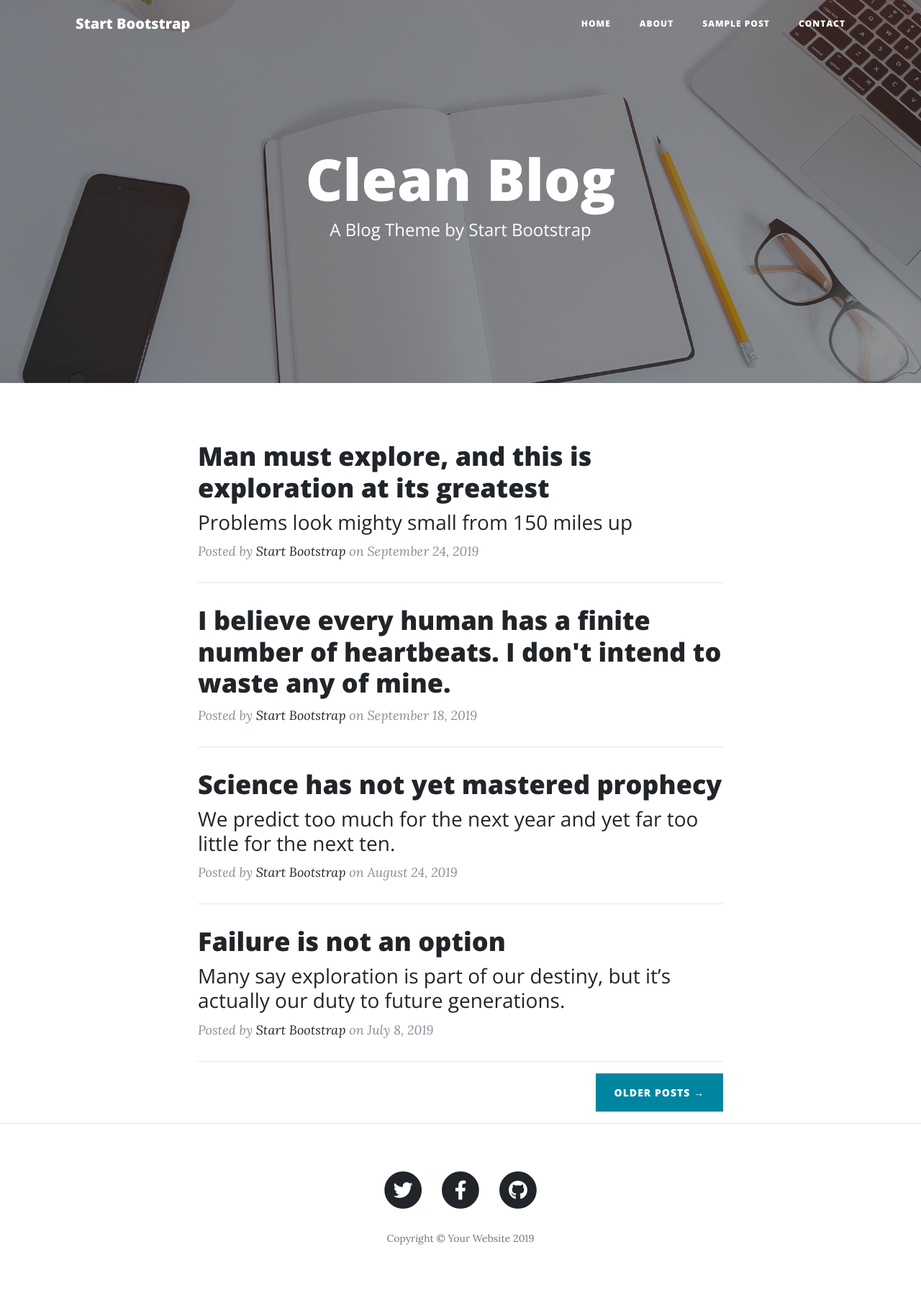
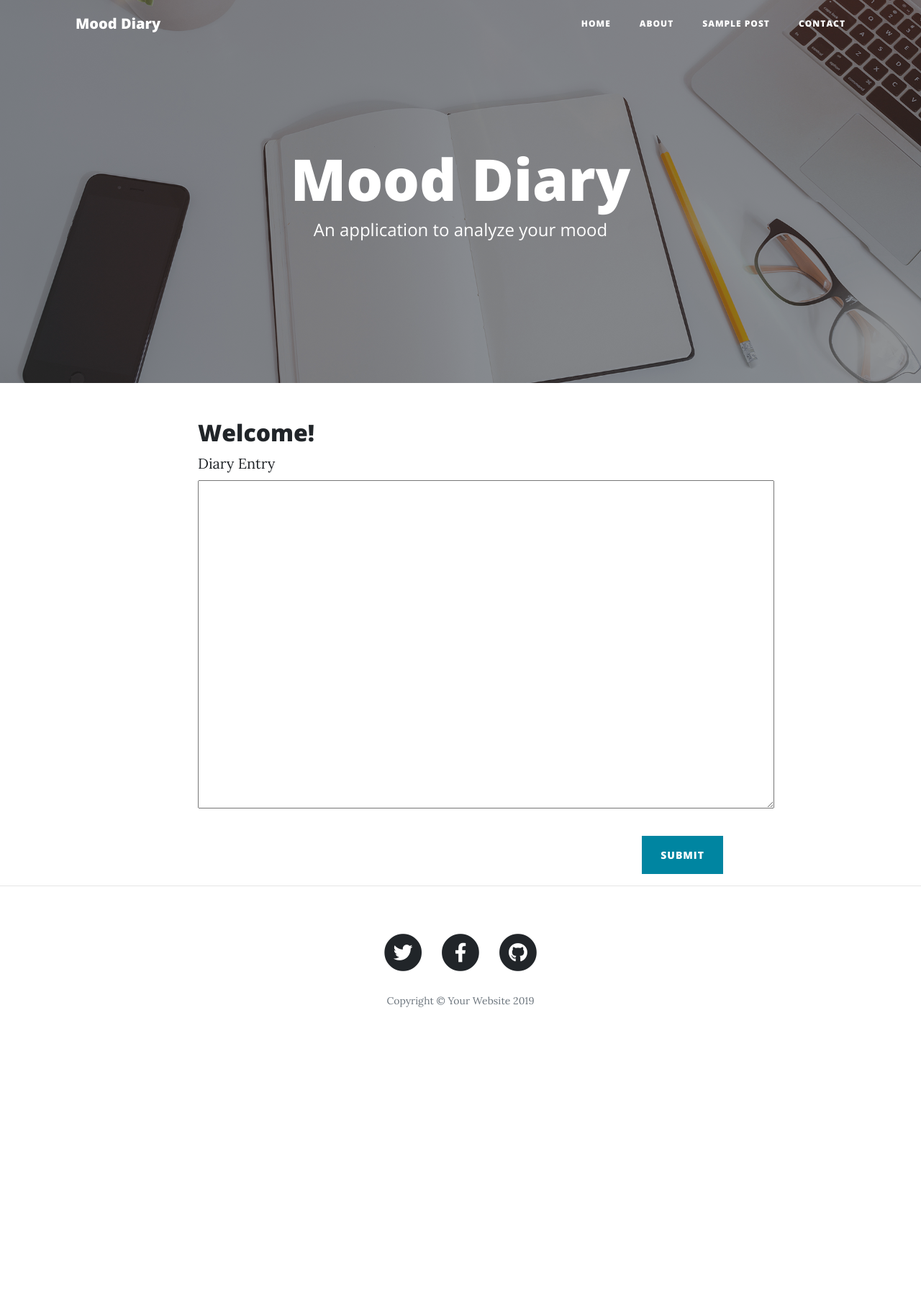
Before and after one commit to annaliu1210/ibm-watson-mood-diary, a Flask app: page / in a window 1280 px wide. Shown: the whole page at 72% size. After the commit the page ends 1399 px from the top, so only its background shows below. Run offline with Flask 2, Linux system fonts and the light colour scheme; some libraries are stand-ins or nearby versions.

Commit message:
Added textbox to homepage

```diff
--- /dev/null
+++ b/config.py
@@ -0,0 +1,5 @@
+import os
+
+
+class Config(object):
+    SECRET_KEY = os.environ.get('SECRET_KEY') or 'you-will-never-guess'
--- /dev/null
+++ b/forms.py
@@ -0,0 +1,8 @@
+from flask_wtf import FlaskForm
+from wtforms import TextAreaField, SubmitField
+from wtforms.validators import DataRequired
+
+
+class DiaryEntry(FlaskForm):
+    text = TextAreaField('Diary Entry', validators=[DataRequired()])
+    submit = SubmitField('Submit')
--- a/main.py
+++ b/main.py
@@ -1,6 +1,9 @@
 from flask import Flask, render_template
+from config import Config
+from forms import DiaryEntry
 
 app = Flask(__name__)
+app.config.from_object(Config)
 
 
 @app.route('/', methods=['GET', 'POST'])
@@ -8,7 +11,8 @@ def index():
     """
     Return the home page.
     """
-    return render_template('index.html')
+    form = DiaryEntry()
+    return render_template('index.html', form=form)
 
 
 if __name__ == "__main__":
--- /dev/null
+++ b/requirements.txt
@@ -0,0 +1,6 @@
+Click==7.0
+Flask==1.1.1
+itsdangerous==1.1.0
+Jinja2==2.10.3
+MarkupSafe==1.1.1
+Werkzeug==0.16.0
--- a/templates/index.html
+++ b/templates/index.html
@@ -8,7 +8,7 @@
   <meta name="description" content="">
   <meta name="author" content="">
 
-  <title>Clean Blog - Start Bootstrap Theme</title>
+  <title>Mood Diary</title>
 
   <!-- Bootstrap core CSS -->
   <link href="static/vendor/bootstrap/css/bootstrap.min.css" rel="stylesheet">
@@ -28,7 +28,7 @@
   <!-- Navigation -->
   <nav class="navbar navbar-expand-lg navbar-light fixed-top" id="mainNav">
     <div class="container">
-      <a class="navbar-brand" href="index.html">Start Bootstrap</a>
+      <a class="navbar-brand" href="index.html">Mood Diary</a>
       <button class="navbar-toggler navbar-toggler-right" type="button" data-toggle="collapse" data-target="#navbarResponsive" aria-controls="navbarResponsive" aria-expanded="false" aria-label="Toggle navigation">
         Menu
         <i class="fas fa-bars"></i>
@@ -59,8 +59,8 @@
       <div class="row">
         <div class="col-lg-8 col-md-10 mx-auto">
           <div class="site-heading">
-            <h1>Clean Blog</h1>
-            <span class="subheading">A Blog Theme by Start Bootstrap</span>
+            <h1>Mood Diary</h1>
+            <span class="subheading">An application to analyze your mood</span>
           </div>
         </div>
       </div>
@@ -72,61 +72,14 @@
     <div class="row">
       <div class="col-lg-8 col-md-10 mx-auto">
         <div class="post-preview">
-          <a href="post.html">
-            <h2 class="post-title">
-              Man must explore, and this is exploration at its greatest
-            </h2>
-            <h3 class="post-subtitle">
-              Problems look mighty small from 150 miles up
-            </h3>
-          </a>
-          <p class="post-meta">Posted by
-            <a href="#">Start Bootstrap</a>
-            on September 24, 2019</p>
-        </div>
-        <hr>
-        <div class="post-preview">
-          <a href="post.html">
-            <h2 class="post-title">
-              I believe every human has a finite number of heartbeats. I don't intend to waste any of mine.
-            </h2>
-          </a>
-          <p class="post-meta">Posted by
-            <a href="#">Start Bootstrap</a>
-            on September 18, 2019</p>
-        </div>
-        <hr>
-        <div class="post-preview">
-          <a href="post.html">
-            <h2 class="post-title">
-              Science has not yet mastered prophecy
-            </h2>
-            <h3 class="post-subtitle">
-              We predict too much for the next year and yet far too little for the next ten.
-            </h3>
-          </a>
-          <p class="post-meta">Posted by
-            <a href="#">Start Bootstrap</a>
-            on August 24, 2019</p>
-        </div>
-        <hr>
-        <div class="post-preview">
-          <a href="post.html">
-            <h2 class="post-title">
-              Failure is not an option
-            </h2>
-            <h3 class="post-subtitle">
-              Many say exploration is part of our destiny, but it’s actually our duty to future generations.
-            </h3>
-          </a>
-          <p class="post-meta">Posted by
-            <a href="#">Start Bootstrap</a>
-            on July 8, 2019</p>
-        </div>
-        <hr>
-        <!-- Pager -->
-        <div class="clearfix">
-          <a class="btn btn-primary float-right" href="#">Older Posts &rarr;</a>
+            <h2>Welcome!</h2>
+            <form action="" method="post"
+              <p>
+                  {{ form.text.label }}<br>
+                  {{ form.text(cols="65", rows="15") }}
+              </p>
+              <p>{{ form.submit(class_='btn btn-primary float-right') }}</p>
+            </form>
         </div>
       </div>
     </div>
```
Also changed, not shown: 1 other file.
